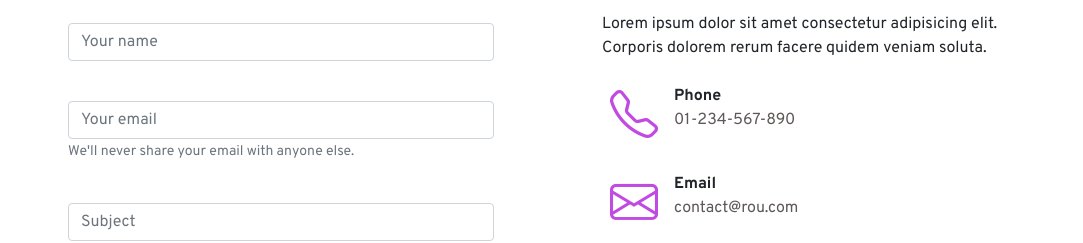
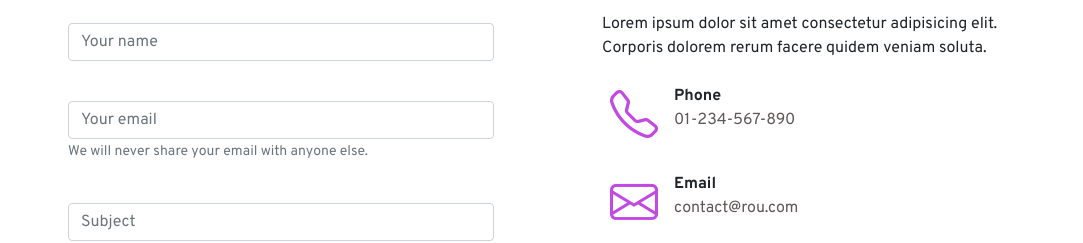
Before and after one commit to thatchermain/ROU, a Next.js app: page / in a window 1280 px wide. Shown: the part 7899-8142 px from the top of the page, without its empty margins (98-1181 px from the left). Built offline with nearby package versions, Linux system fonts and the light colour scheme.

Commit message:
VERCEL 1st TRY

```diff
--- a/components/Contact/Contact.jsx
+++ b/components/Contact/Contact.jsx
@@ -23,7 +23,7 @@ const Contact = () => {
                 <Form.Label></Form.Label>
                 <Form.Control type="email" placeholder="Your email" />
                 <Form.Text className="text-muted">
-                  We'll never share your email with anyone else.
+                  We will never share your email with anyone else.
                 </Form.Text>
               </Form.Group>
               <Form.Group className="mb-3" controlId="formBasicEmail">
```
